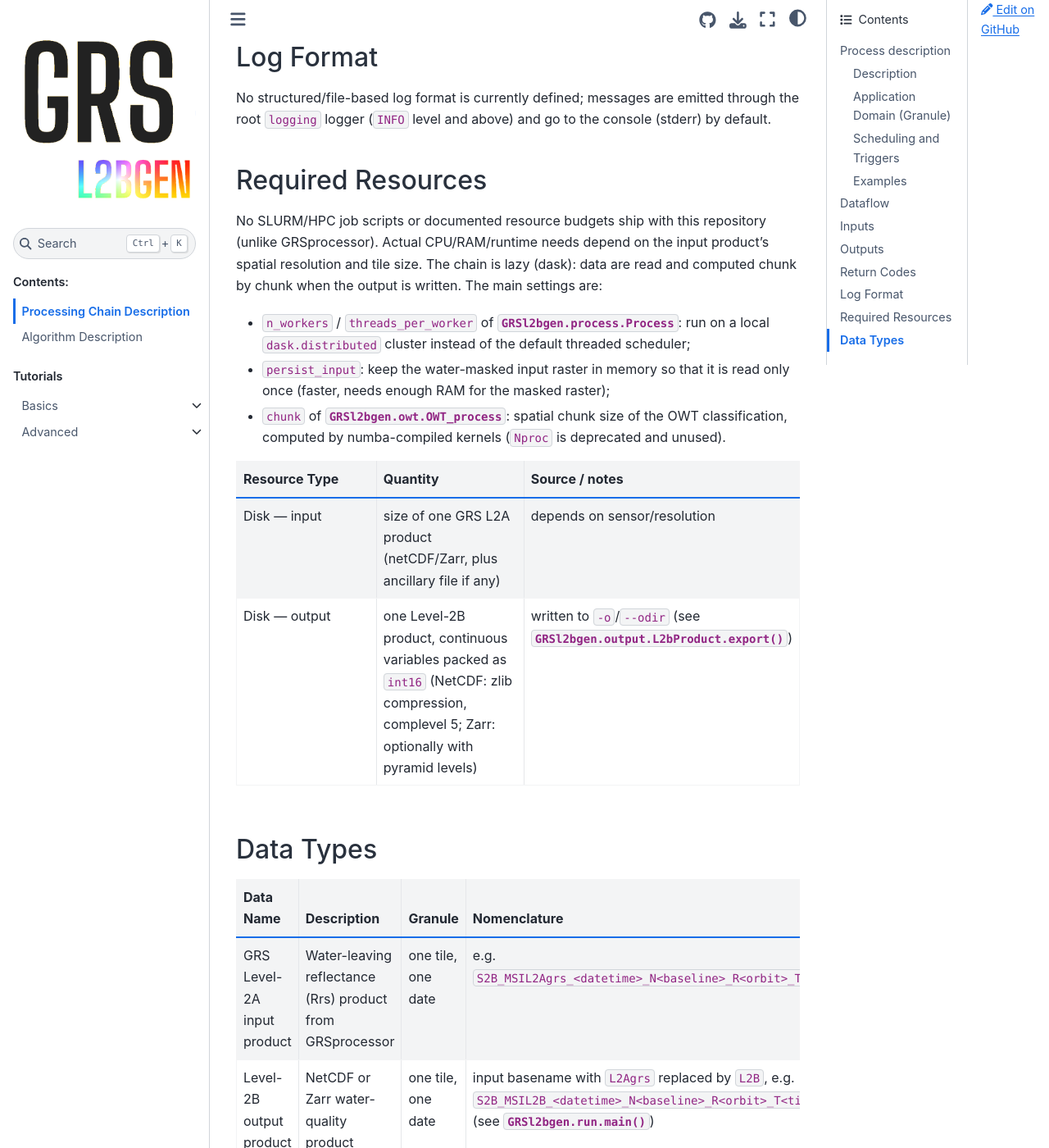
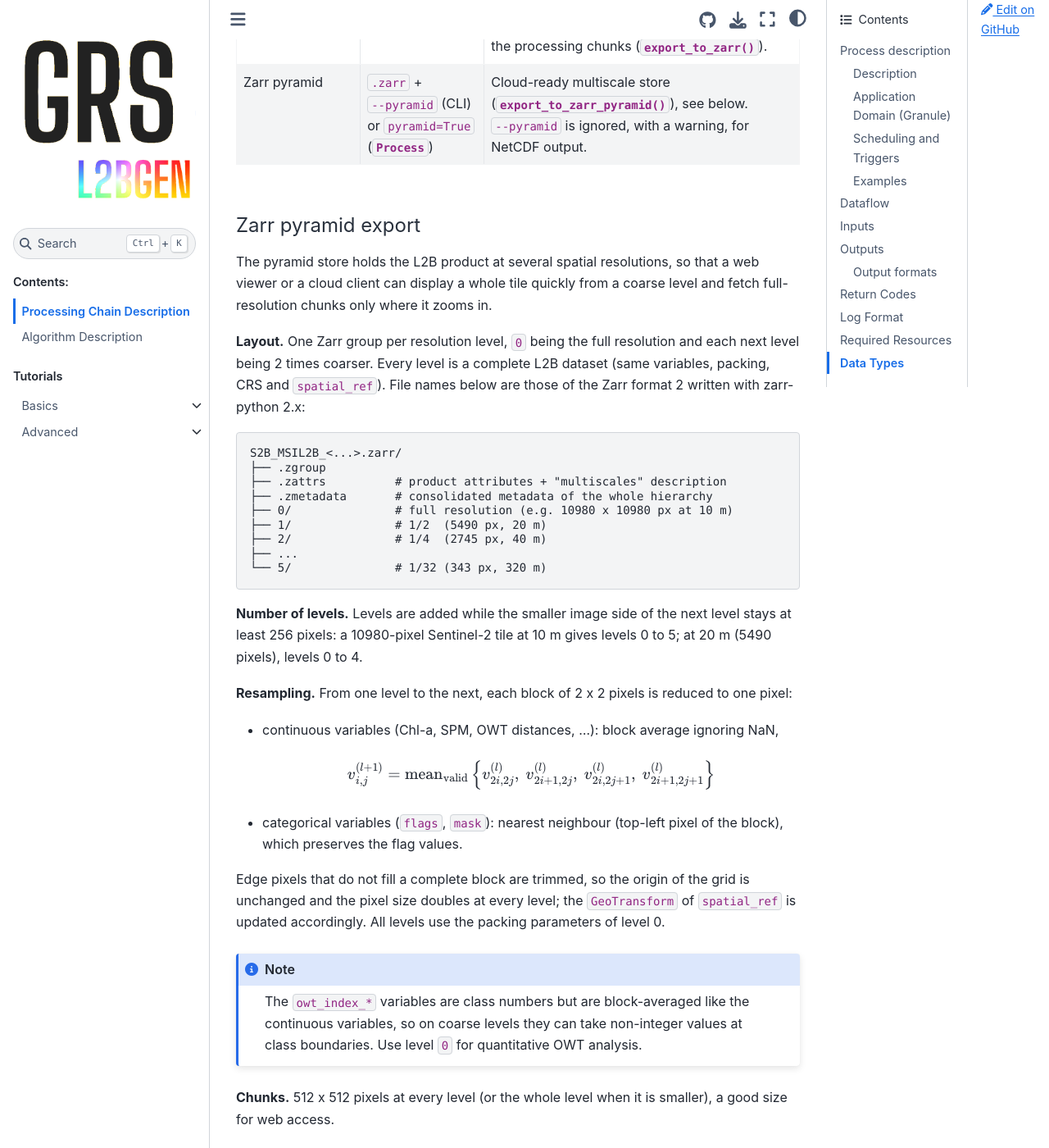
Before and after one commit to Tristanovsk/GRSl2bgen, a Sphinx documentation site: the page built from docs/source/processing_chain.rst, in a window 1280 px wide and 1400 px high, scrolled down 4064 px. Shown: the whole window at 82% size. Built offline with Sphinx 7.4.7 and the Sphinx Book theme 1.1.4, drawn with Linux system fonts in a browser that asks for light colours; pages that are not in the unit, such as notebooks, are missing from menus; some of the changed text lies outside the part shown.

Commit message:
document output formats and Zarr pyramid export in processing chain
- NetCDF / Zarr / Zarr pyramid selection and shared int16 packing
- pyramid layout, number of levels, resampling, chunks, multiscales
  metadata, consolidated metadata, CLI and Python usage

```diff
--- a/docs/source/processing_chain.rst
+++ b/docs/source/processing_chain.rst
@@ -184,6 +184,143 @@ Outputs
      - m\ :sup:`-1`
      - Diffuse attenuation coefficient of PAR (Roy and Das 2022)
 
+Output formats
+~~~~~~~~~~~~~~
+
+The format follows the extension of the output path (see
+:py:meth:`GRSl2bgen.output.L2bProduct.export`). In all formats the content and the
+encoding are the same: continuous variables are packed into ``int16`` with a
+per-variable ``scale_factor``/``add_offset`` and ``_FillValue = -32768`` (unpacked
+automatically by ``xarray``), while ``flags`` and ``mask`` keep their own type.
+
+.. list-table::
+   :header-rows: 1
+   :widths: 22 22 56
+
+   * - Format
+     - Selected by
+     - Description
+   * - NetCDF
+     - any other extension (e.g. ``.nc``)
+     - Single file, zlib compression (level 5), NetCDF chunks aligned with the
+       processing chunks (:py:meth:`~GRSl2bgen.output.L2bProduct.export_to_netcdf`).
+   * - Zarr
+     - ``.zarr``
+     - Single-resolution store, regular chunks equal to the processing chunks
+       (:py:meth:`~GRSl2bgen.output.L2bProduct.export_to_zarr`).
+   * - Zarr pyramid
+     - ``.zarr`` + ``--pyramid`` (CLI) or ``pyramid=True``
+       (:py:class:`~GRSl2bgen.process.Process`)
+     - Cloud-ready multiscale store
+       (:py:meth:`~GRSl2bgen.output.L2bProduct.export_to_zarr_pyramid`), see below.
+       ``--pyramid`` is ignored, with a warning, for NetCDF output.
+
+Zarr pyramid export
+^^^^^^^^^^^^^^^^^^^
+
+The pyramid store holds the L2B product at several spatial resolutions, so that a web
+viewer or a cloud client can display a whole tile quickly from a coarse level and fetch
+full-resolution chunks only where it zooms in.
+
+**Layout.** One Zarr group per resolution level, ``0`` being the full resolution and
+each next level being 2 times coarser. Every level is a complete L2B dataset (same
+variables, packing, CRS and ``spatial_ref``). File names below are those of the Zarr
+format 2 written with zarr-python 2.x:
+
+.. code-block:: text
+
+   S2B_MSIL2B_<...>.zarr/
+   ├── .zgroup
+   ├── .zattrs          # product attributes + "multiscales" description
+   ├── .zmetadata       # consolidated metadata of the whole hierarchy
+   ├── 0/               # full resolution (e.g. 10980 x 10980 px at 10 m)
+   ├── 1/               # 1/2  (5490 px, 20 m)
+   ├── 2/               # 1/4  (2745 px, 40 m)
+   ├── ...
+   └── 5/               # 1/32 (343 px, 320 m)
+
+**Number of levels.** Levels are added while the smaller image side of the next level
+stays at least 256 pixels: a 10980-pixel Sentinel-2 tile at 10 m gives levels 0 to 5;
+at 20 m (5490 pixels), levels 0 to 4.
+
+**Resampling.** From one level to the next, each block of 2 x 2 pixels is reduced to
+one pixel:
+
+- continuous variables (Chl-a, SPM, OWT distances, ...): block average ignoring NaN,
+
+  .. math::
+
+     v^{(l+1)}_{i,j} = \operatorname{mean}_{\text{valid}}
+     \left\{ v^{(l)}_{2i,2j},\ v^{(l)}_{2i+1,2j},\ v^{(l)}_{2i,2j+1},\ v^{(l)}_{2i+1,2j+1} \right\}
+
+- categorical variables (``flags``, ``mask``): nearest neighbour (top-left pixel of
+  the block), which preserves the flag values.
+
+Edge pixels that do not fill a complete block are trimmed, so the origin of the grid is
+unchanged and the pixel size doubles at every level; the ``GeoTransform`` of
+``spatial_ref`` is updated accordingly. All levels use the packing parameters of level 0.
+
+.. note::
+
+   The ``owt_index_*`` variables are class numbers but are block-averaged like the
+   continuous variables, so on coarse levels they can take non-integer values at class
+   boundaries. Use level ``0`` for quantitative OWT analysis.
+
+**Chunks.** 512 x 512 pixels at every level (or the whole level when it is smaller), a
+good size for web access.
+
+**Metadata.** The root group carries the product attributes and a ``multiscales``
+attribute describing the levels (following the evolving Zarr *multiscales*
+convention):
+
+.. code-block:: json
+
+   {
+     "multiscales": {
+       "layout": [
+         {"asset": "0"},
+         {"asset": "1", "derived_from": "0",
+          "transform": {"scale": [2.0, 2.0]}, "resampling_method": "average"}
+       ],
+       "resampling_method": "average",
+       "categorical_variables": ["flags", "mask"],
+       "categorical_resampling_method": "nearest",
+       "dims": ["y", "x"]
+     }
+   }
+
+The metadata of all groups are consolidated into a single ``.zmetadata`` file, so a
+client discovers the whole hierarchy with one request.
+
+**Performance.** The processing chain is evaluated only once, when level ``0`` is
+written; each coarser level is computed from the level just written (read back from
+the store), so the upstream processing is never repeated.
+
+**Writing and reading.** From the command line:
+
+.. code-block:: bash
+
+   GRSl2bgen <L2A_input> -o <odir>/S2B_MSIL2B_<...>.zarr --pyramid
+
+From Python, either through the processing chain or directly from an
+:py:class:`~GRSl2bgen.output.L2bProduct` (to choose the number of levels, the minimum
+size or the chunks):
+
+.. code-block:: python
+
+   import xarray as xr
+   from GRSl2bgen import Process
+
+   proc = Process(l2a_path, l2b_path='out/S2B_MSIL2B_<...>.zarr', pyramid=True)
+   proc.run()
+
+   # or, with custom settings, after proc.execute():
+   # proc.l2b.export_to_zarr_pyramid('out/....zarr', min_size=512, chunks={'y': 256, 'x': 256})
+
+   # read one level (the root group holds no data variables)
+   full = xr.open_zarr('out/S2B_MSIL2B_<...>.zarr', group='0')
+   overview = xr.open_zarr('out/S2B_MSIL2B_<...>.zarr', group='3')
+
 Return Codes
 ------------
 
```
